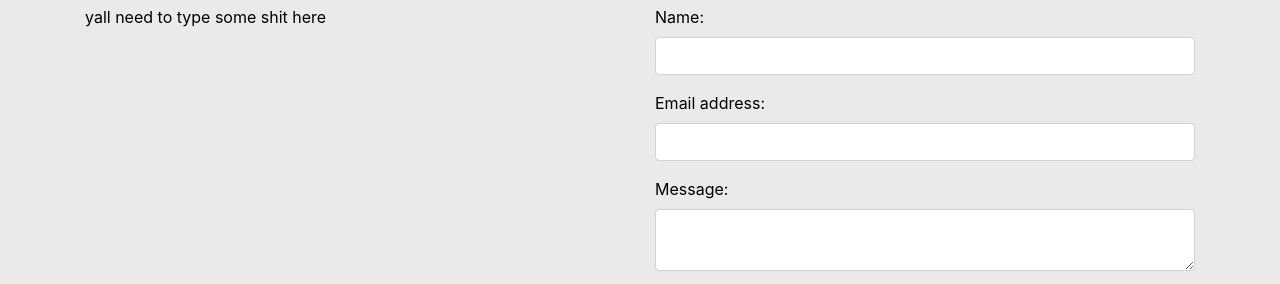
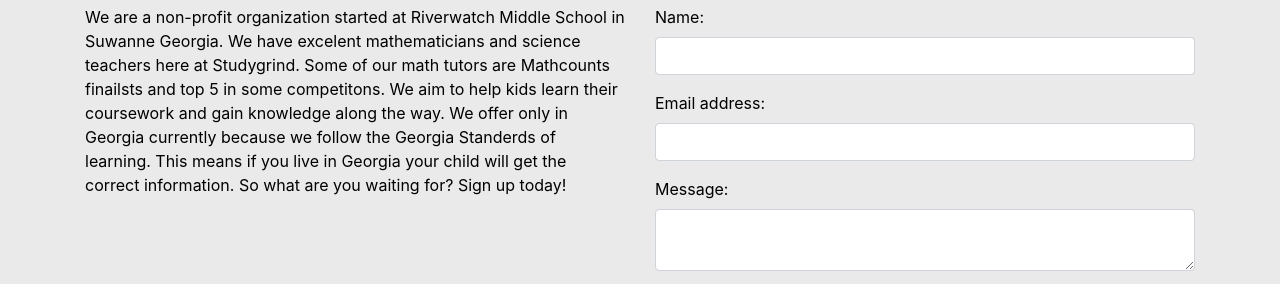
Before and after one commit to Study-Grind-Developers/Grindware, a website: page index.html in a window 1280 px wide. Shown: the part 493-777 px from the top of the page. Drawn offline with nearby package versions, Linux system fonts and the light colour scheme.

Commit message:
Website fix

```diff
--- a/index.html
+++ b/index.html
@@ -55,7 +55,7 @@
           <div class="row">
             <div class="col-md-6">
               <h2>About Us</h2>
-              <p>yall need to type some shit here</p>
+              <p>We are a non-profit organization started at Riverwatch Middle School in Suwanne Georgia. We have excelent mathematicians and science teachers here at Studygrind. Some of our math tutors are Mathcounts finailsts and top 5 in some competitons. We aim to help kids learn their coursework and gain knowledge along the way. We offer only in Georgia currently because we follow the Georgia Standerds of learning. This means if you live in Georgia your child will get the correct information. So what are you waiting for? Sign up today!</p>
             </div>
             <div class="col-md-6">
               <h2>Contact Us</h2>
```
